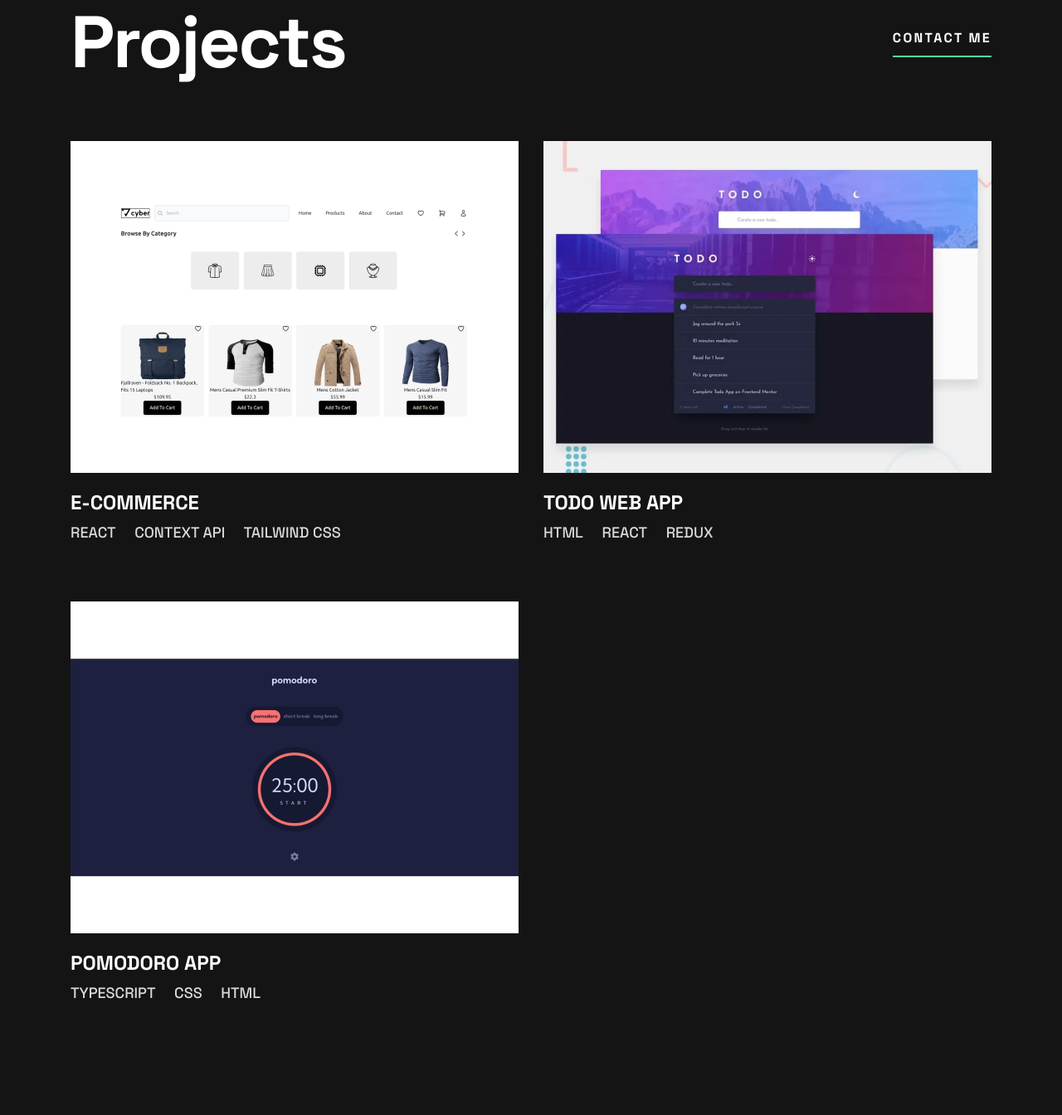
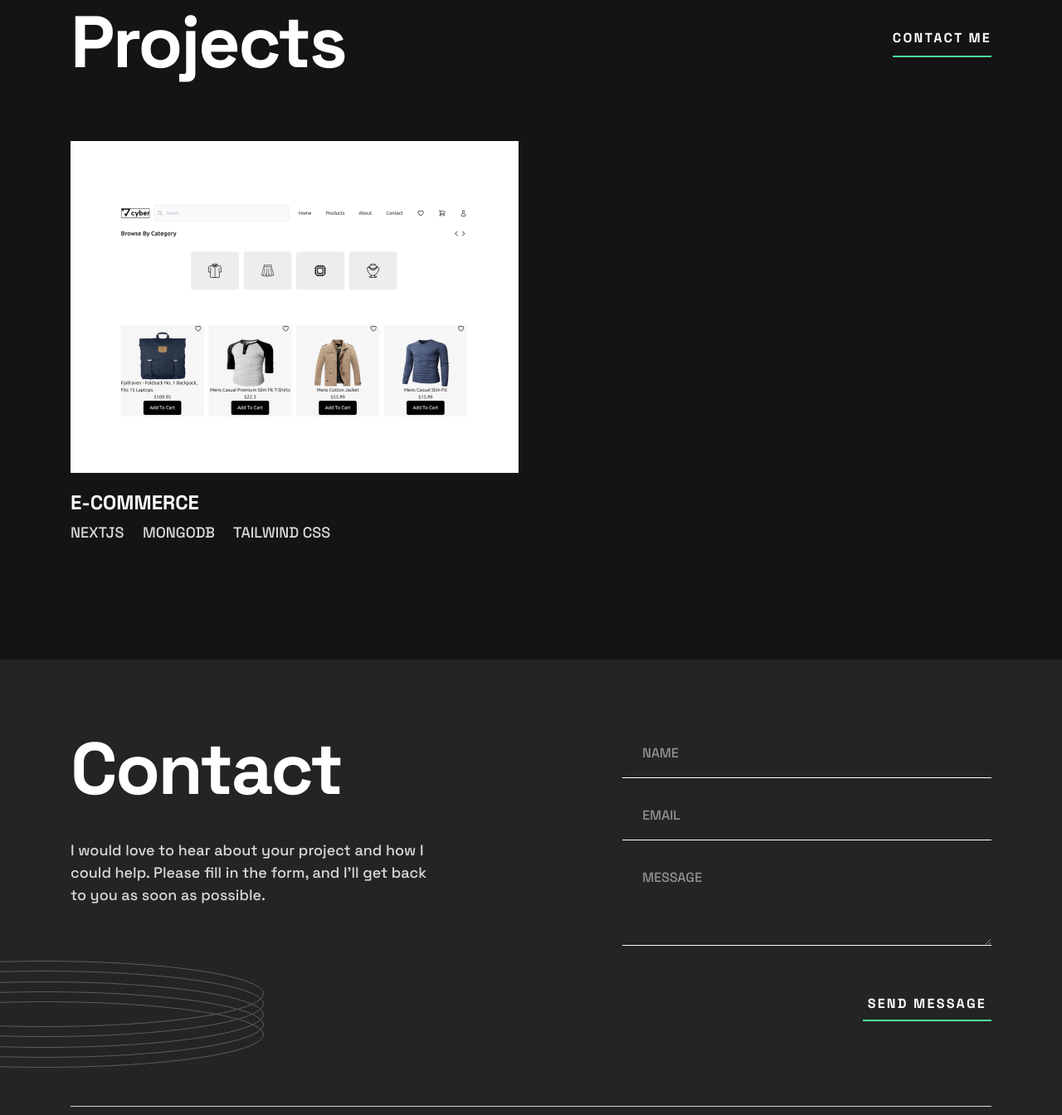
Before and after one commit to Sachin-Mahato/portfolio, a website built with Vite: page index.html in a window 1280 px wide. Shown: the part 1256-2600 px from the top of the page at 83% size. Built offline with nearby package versions, Linux system fonts and the light colour scheme.

Commit message:
update project links

```diff
--- a/index.html
+++ b/index.html
@@ -132,56 +132,16 @@
                         </picture>
                         <h3 class="projects__name">E-commerce</h3>
                         <p class="projects__tags">
-                            <span>React</span>
-                            <span>Context API</span>
+                            <span>Nextjs</span>
+                            <span>MongoDB</span>
                             <span>Tailwind CSS</span>
                         </p>
+
                         <div class="projects__links">
-                            <a href="https://cart-craze.netlify.app/products" class="underline">View Project</a>
-                            <a href="https://github.com/Sachin-Mahato/e-commerce.git" class="underline">View Code</a>
+                            <a href="https://cart-craze-lake.vercel.app/" class="underline" target="_blank">View Project</a>
+                            <a href="https://github.com/Sachin-Mahato/cart-craze.git" class="underline" target="_blank">View Code</a>
                         </div>
                     </div>
-
-                    <!-- Todo Project Start -->
-                    <div class="projects__item">
-                        <picture class="projects__picture">
-                            <source media="(min-width: 62.5em)" srcset="./src/img/thumbnail-project-3-large.webp" />
-                            <img class="projects__image" src="./src/img/thumbnail-project-3-small.webp"
-                                alt="screenshot of To Do App showing a list of active and complete tasks" width-="343"
-                                height="253" />
-                        </picture>
-                        <h3 class="projects__name">Todo Web App</h3>
-                        <p class="projects__tags">
-                            <span>HTML</span>
-                            <span>React</span>
-                            <span>Redux</span>
-                        </p>
-                        <div class="projects__links">
-                            <a href="https://sachin-get-it-done.netlify.app/" class="underline">View Project</a>
-                            <a href="https://github.com/Sachin-Mahato/todo-app.git" class="underline">View Code</a>
-                        </div>
-                    </div>
-                    <!-- Todo Project End -->
-
-                    <!-- Pomodoro App -->
-                    <div class="projects__item">
-                        <picture class="projects__picture">
-                            <source media="(min-width: 62.5em)" srcset="./src/img/pomodoro.png" />
-                            <img class="projects__image" src="./src/img/pomodor-small.png"
-                                alt="screenshot of e-commerce website" width-="343" height="253" />
-                        </picture>
-                        <h3 class="projects__name">Pomodoro app</h3>
-                        <p class="projects__tags">
-                            <span>Typescript</span>
-                            <span>CSS</span>
-                            <span>HTML</span>
-                        </p>
-                        <div class="projects__links">
-                            <a href="https://pomodoro-flow.netlify.app/" class="underline">View Project</a>
-                            <a href="https://github.com/Sachin-Mahato/pomodoro_app.git" class="underline">View Code</a>
-                        </div>
-                    </div>
-
 
 
                 </div>
```
Also changed, not shown: 1 other file.
